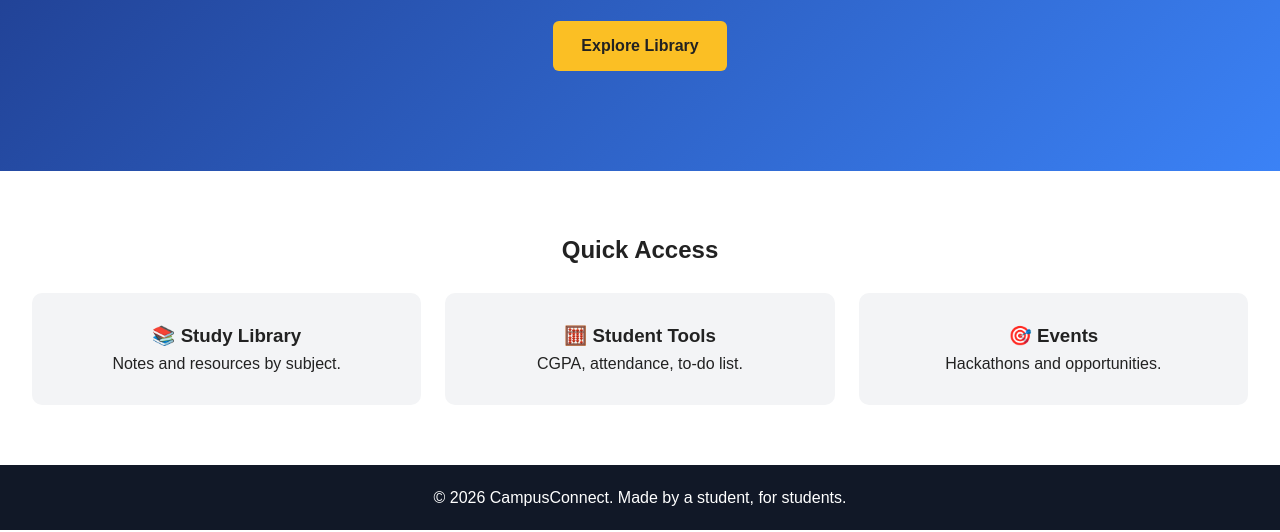
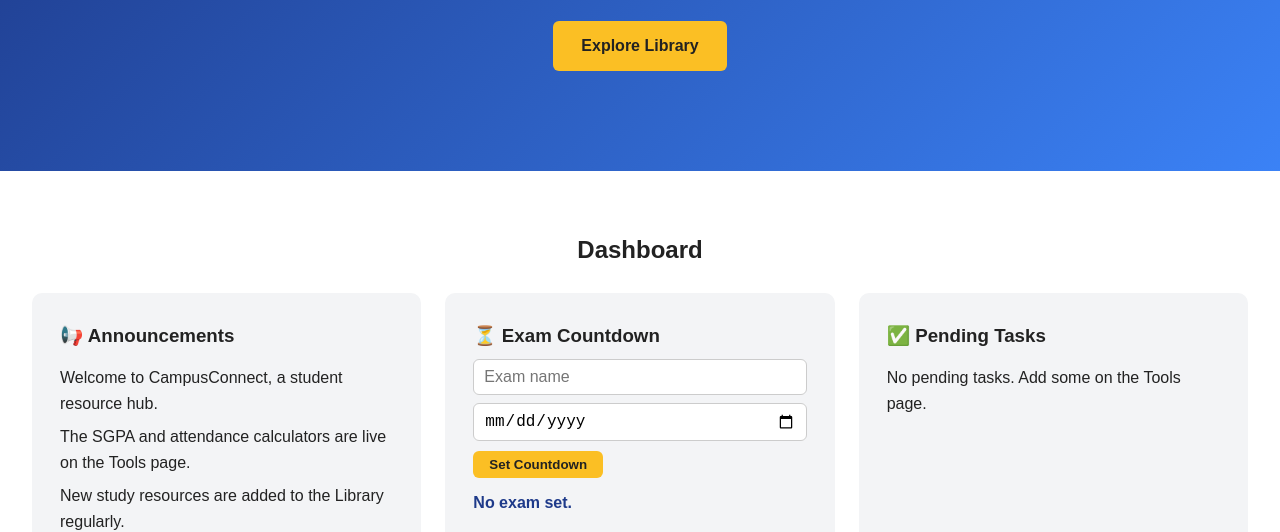
Before and after one commit to prateeksharma2300-tech/CampusConnect, a plain HTML site: page index.html in a window 1280 px wide. Shown: the part 275-807 px from the top of the page. Drawn offline with Linux system fonts and the light colour scheme.

Commit message:
Add home dashboard

```diff
--- a/css/style.css
+++ b/css/style.css
@@ -206,3 +206,15 @@ body.dark .dashboard input {
 body.dark .filter-btn { background: #0f172a; color: #93c5fd; border-color: #93c5fd; }
 body.dark .filter-btn:hover { background: #1e293b; }
 body.dark .filter-btn.active { background: #1e3a8a; color: #fff; }
+.dashboard { padding: 60px 32px 0; text-align: center; }
+.dashboard .card { text-align: left; }
+.dashboard input {
+  width: 100%;
+  padding: 8px 10px;
+  margin-top: 8px;
+  border: 1px solid #ccc;
+  border-radius: 6px;
+  font-size: 1rem;
+}
+.plain-list { list-style: none; margin-top: 10px; }
+.plain-list li { padding: 4px 0; }
--- a/index.html
+++ b/index.html
@@ -26,6 +26,29 @@
       <h1>One platform. Every student.</h1>
       <p>Notes, tools, events and opportunities for your college life.</p>
       <a href="library.html" class="btn">Explore Library</a>
+    </section>    <section class="dashboard">
+      <h2>Dashboard</h2>
+      <div class="card-grid">
+
+        <div class="card">
+          <h3>📢 Announcements</h3>
+          <ul id="announcementList" class="plain-list"></ul>
+        </div>
+
+        <div class="card">
+          <h3>⏳ Exam Countdown</h3>
+          <input type="text" id="examName" placeholder="Exam name">
+          <input type="date" id="examDate">
+          <button class="btn small" id="saveExam">Set Countdown</button>
+          <p class="result" id="examResult">No exam set.</p>
+        </div>
+
+        <div class="card">
+          <h3>✅ Pending Tasks</h3>
+          <ul id="homeTasks" class="plain-list"></ul>
+        </div>
+
+      </div>
     </section>
 
     <section class="shortcuts">
@@ -43,5 +66,8 @@
   </footer>
 
   <script src="js/main.js"></script>
+  <script src="js/home.js"></script>
+  </script>
 </body>
+
 </html>
--- /dev/null
+++ b/js/home.js
@@ -0,0 +1,70 @@
+/* ---------- Announcements (edit this list yourself) ---------- */
+const announcements = [
+  "Welcome to CampusConnect, a student resource hub.",
+  "The SGPA and attendance calculators are live on the Tools page.",
+  "New study resources are added to the Library regularly."
+];
+
+const announcementList = document.getElementById("announcementList");
+announcements.forEach(text => {
+  const li = document.createElement("li");
+  li.textContent = text;
+  announcementList.appendChild(li);
+});
+
+/* ---------- Exam countdown ---------- */
+const examName = document.getElementById("examName");
+const examDate = document.getElementById("examDate");
+const examResult = document.getElementById("examResult");
+
+function showExam() {
+  const saved = JSON.parse(localStorage.getItem("exam"));
+  if (!saved) {
+    examResult.textContent = "No exam set.";
+    return;
+  }
+
+  const today = new Date();
+  today.setHours(0, 0, 0, 0);
+  const examDay = new Date(saved.date + "T00:00:00");
+  const days = Math.round((examDay - today) / (1000 * 60 * 60 * 24));
+
+  if (days > 0) {
+    examResult.textContent = saved.name + ": " + days + " day(s) left";
+  } else if (days === 0) {
+    examResult.textContent = saved.name + " is today. Good luck!";
+  } else {
+    examResult.textContent = saved.name + " has already passed.";
+  }
+}
+
+document.getElementById("saveExam").addEventListener("click", () => {
+  const name = examName.value.trim() || "Exam";
+  if (examDate.value === "") {
+    alert("Please pick a date.");
+    return;
+  }
+  localStorage.setItem("exam", JSON.stringify({ name, date: examDate.value }));
+  examName.value = "";
+  examDate.value = "";
+  showExam();
+});
+
+showExam();
+
+/* ---------- Pending tasks (from the Tools page to-do list) ---------- */
+const homeTasks = document.getElementById("homeTasks");
+const tasks = JSON.parse(localStorage.getItem("tasks")) || [];
+const pending = tasks.filter(t => !t.done).slice(0, 5);
+
+if (pending.length === 0) {
+  const li = document.createElement("li");
+  li.textContent = "No pending tasks. Add some on the Tools page.";
+  homeTasks.appendChild(li);
+} else {
+  pending.forEach(t => {
+    const li = document.createElement("li");
+    li.textContent = "• " + t.text;
+    homeTasks.appendChild(li);
+  });
+}
```
